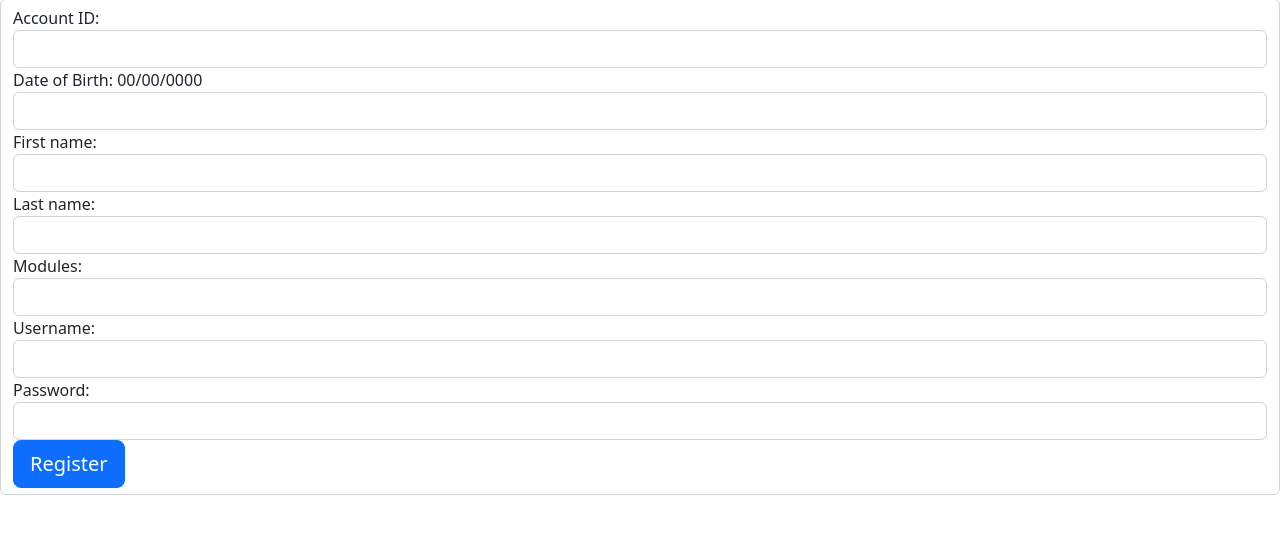
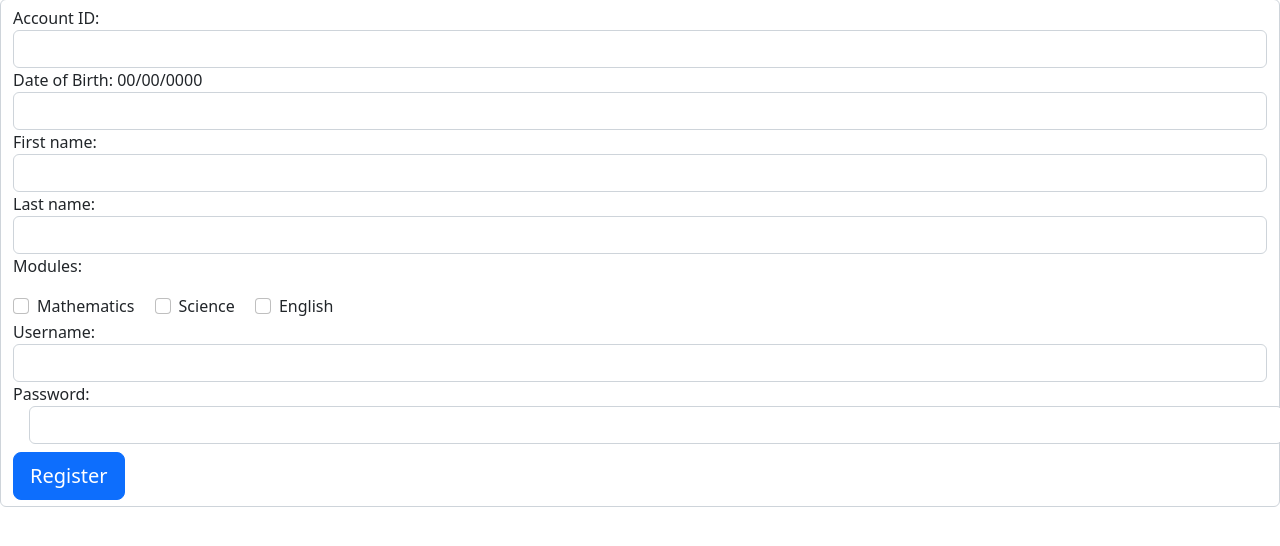
Before and after one commit to Acvari/BlobMaths, a Flask app: page /admin in a window 1280 px wide. Shown: the part 97-643 px from the top of the page. Run offline with Flask 2, Linux system fonts and the light colour scheme; some libraries are stand-ins or nearby versions.

Commit message:
fixed database increment bug and added checkboxes for the modules

```diff
--- a/application.py
+++ b/application.py
@@ -24,13 +24,11 @@ login.init_app(app)
 app.config.from_object(Config)
 user = User()
 
-# username: AKIAXOML5L575E3RVL3R
-# password: qKa8Dzo6Mjee+vsejFMfi4+A3L3qa2CQB+a3Ggm0
 dynamodb_session = Session(aws_access_key_id='AKIAXOML5L575E3RVL3R',
                            aws_secret_access_key='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',
                            region_name='eu-west-2')
 database = dynamodb_session.resource("dynamodb", region_name="eu-west-2")
-
+increment = database.Table('User').item_count
 
 @login.user_loader
 def load_user(id):
@@ -61,7 +59,7 @@ def login():
     if form.validate_on_submit():
         # Grabs the whole table of user from the database
         users = database.Table("User")
-        for i in range(users.item_count):
+        for i in range(increment):
             record = users.get_item(Key={"ID": i})
             # Admin login
             if (form.username.data == record['Item']['Username']) and (form.password.data == record['Item']['Password']) and record['Item']['AccountID']=="Admin":
@@ -95,21 +93,39 @@ def admin():
 
 @app.route('/create_account', methods=['GET', 'POST'])
 def create_account():
+    global increment
     # View payload, print request.form or look at html element name
+    print(request.form)
     account_id = request.form['ID']
     dob = request.form['DOB']
     firstname = request.form['FirstName']
     lastname = request.form['LastName']
     # Needs to be a list of strings. [{"S": "Mathematics"}, {"S":  "Science"}, {"S": "English"}]
-    modules = request.form['Modules']
+
+    # Welcome to the ugliest code ive ever written
+    modules = []
+    try:
+        modules.append(request.form['Math'])
+    except:
+        pass
+    try:
+        modules.append(request.form['Sci'])
+    except:
+        pass
+    try:
+        modules.append(request.form['Eng'])
+    except:
+        pass
+
     username = request.form['Username']
     password = request.form['Password']
 
-    user_table = database.Table['User']
+    user_table = database.Table('User')
 
     user_table.put_item(
         TableName='User',
         Item={
+            'ID' : increment,
             'AccountID': account_id,
             'DOB': dob,
             'FirstName': firstname,
@@ -119,6 +135,7 @@ def create_account():
             'Password': password
         }
     )
+    increment+=1
 
     return jsonify({'success': 'success'})
 
--- a/templates/new-admin.html
+++ b/templates/new-admin.html
@@ -39,12 +39,31 @@
     <input type="text" class="form-control" id="FirstNameID" name="FirstName">
     <label for="LastNameID">Last name:</label>
     <input type="text" class="form-control" id="LastNameID" name="LastName">
-    <label for="ModulesID">Modules:</label>
-    <input type="text" class="form-control" id="ModulesID" name="Modules">
+<!--     <p>Modules:</p>
+    <label for="Math">Mathematics</label>
+    <input type="checkbox" class="form-control" name="Mathematics">
+    <label for="Science">Science</label>
+    <input type="checkbox" class="form-control" name="Science">
+    <label for="English">English</label>
+    <input type="checkbox" class="form-control" name="English"> -->
+    <p>Modules: </p>
+    <div class="form-check form-check-inline">
+        <input class="form-check-input" type="checkbox" id="Mathematics" value="Mathematics" name="Math">
+        <label class="form-check-label" for="inlineCheckbox1">Mathematics</label>
+    </div>
+    <div class="form-check form-check-inline">
+        <input class="form-check-input" type="checkbox" id="Science" value="Science" name="Sci">
+        <label class="form-check-label" for="inlineCheckbox2">Science</label>
+    </div>
+    <div class="form-check form-check-inline">
+        <input class="form-check-input" type="checkbox" id="English" value="English" name="Eng">
+        <label class="form-check-label" for="inlineCheckbox3">English</label>
+    </div>
+    <br>
     <label for="UsernameID">Username:</label>
     <input type="text" class="form-control" id="UsernameID" name="Username">
     <label for="PasswordID">Password:</label>
-    <input type="text" class="form-control" id="PasswordID" name="Password">
+    <input type="password" class="form-control mx-sm-3 mb-2" id="PasswordID" name="Password">
     <button class="btn btn-lg btn-primary btn-block" type="button">Register</button>
 </form>
 
```
